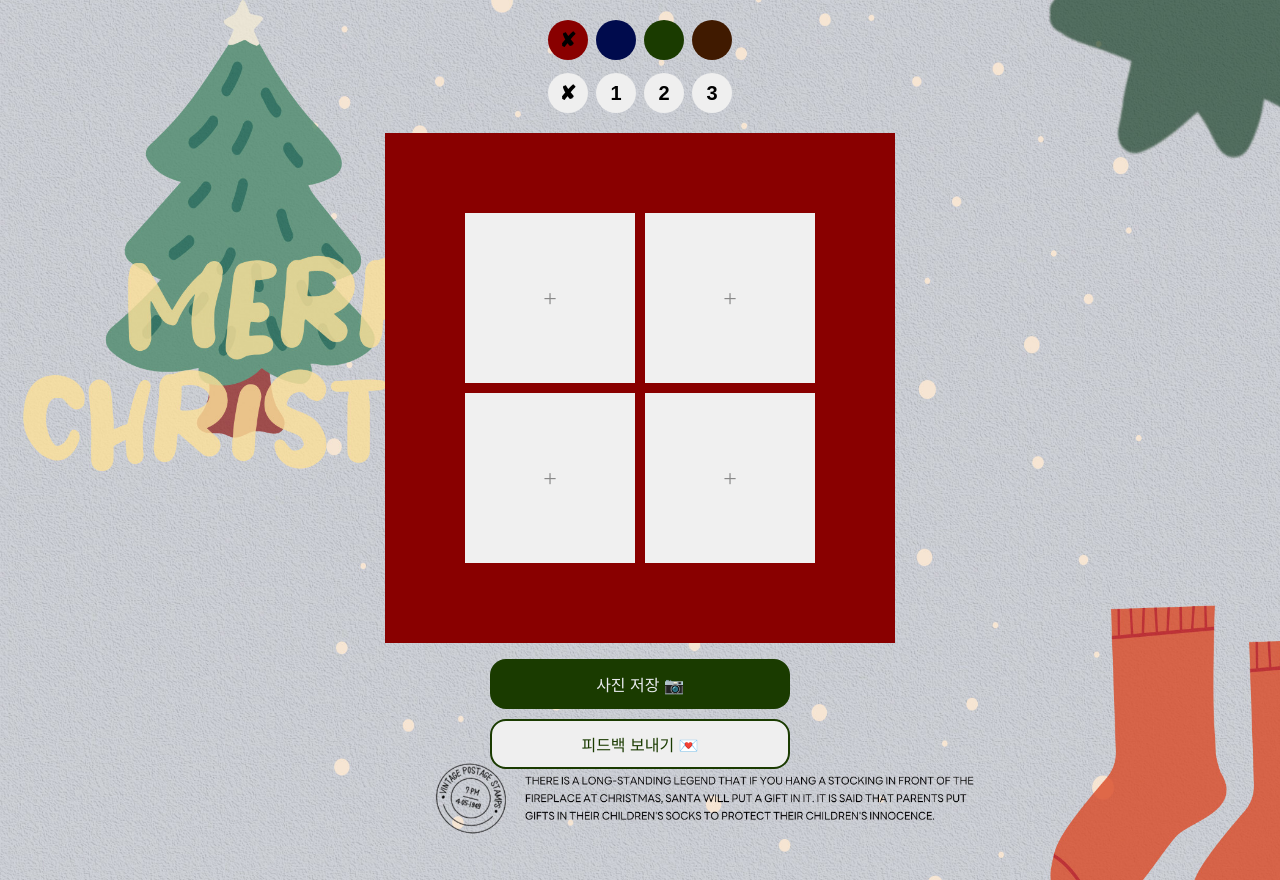
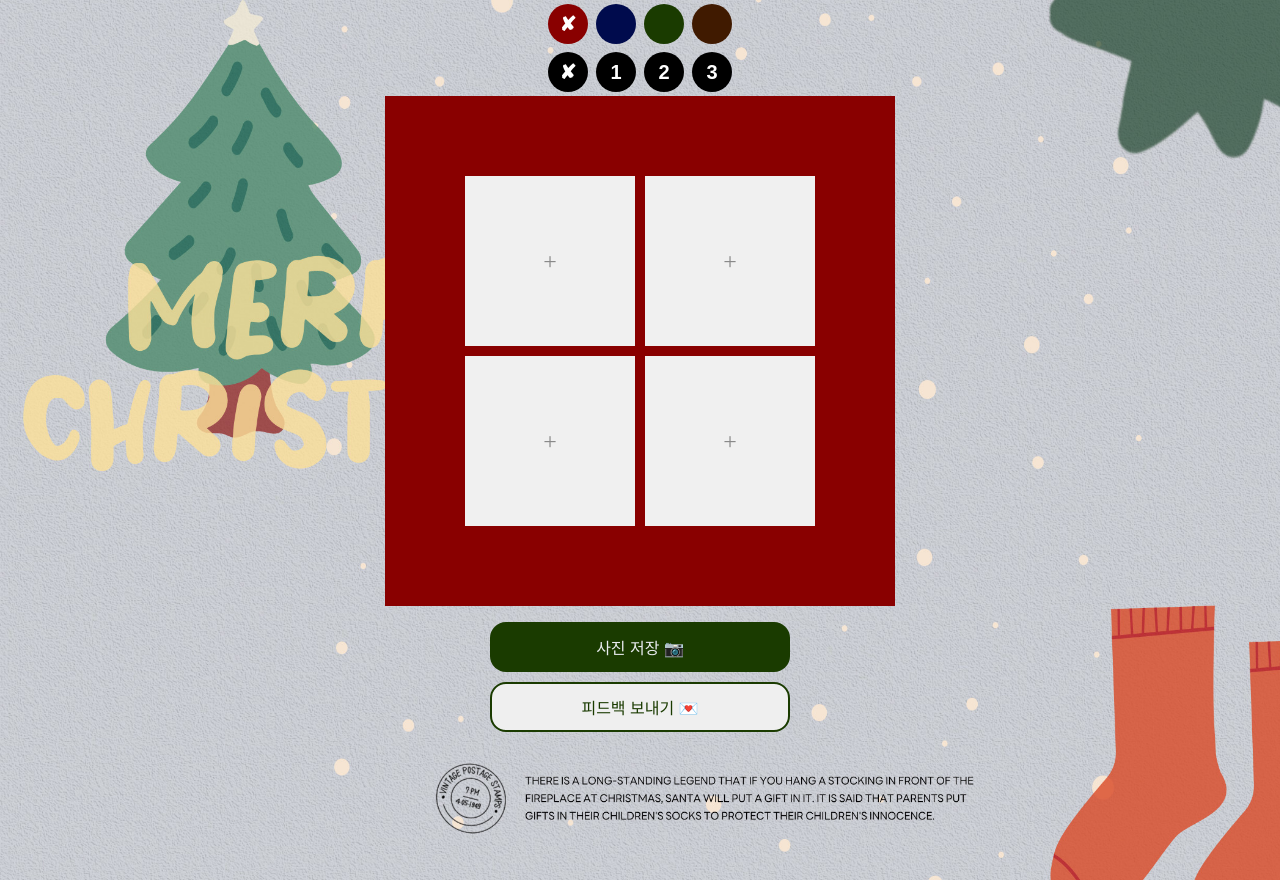
Before and after one commit to gaebaribari/fourcuts, a React (Create React App) app: page / in a window 1280 px wide. Built offline with nearby package versions, Linux system fonts and the light colour scheme; no server answers.

Commit message:
refactoring: SelectButton

```diff
--- a/src/App.tsx
+++ b/src/App.tsx
@@ -1,14 +1,9 @@
 import { useRef, useState } from "react";
+import Feedback from "./components/Feedback";
 import FourCuts from "./components/FourCuts";
-import FeedbackButton from "./components/FeedbackButton";
 import { downloadImage } from "./functions/downloadImage";
-import {
-	PageContainer,
-	Wrapper,
-	stickers,
-	colors,
-} from "./styles/styledComponents";
-import { ColorButton, ButtonWrap, CaptureButton } from "./styles/button";
+import { PageContainer, Wrapper, stickers, colors } from "./styles/fourcuts";
+import { SelectButton, SelectButtonWrap, CaptureButton } from "./styles/button";
 
 function App() {
 	const fourCutsRef = useRef<HTMLDivElement | null>(null);
@@ -26,37 +21,33 @@ function App() {
 	return (
 		<PageContainer>
 			<Wrapper>
-				<div style={{ display: "flex", marginTop: "16px" }}>
+				<SelectButtonWrap>
 					{colors.map((color: string) => (
-						<ColorButton
+						<SelectButton
 							key={color}
 							buttonColor={color}
 							onClick={() => handleColorSelect(color)}
-							isSelected={color === selectedColor}
-						/>
+						>
+							{selectedColor === color ? "✘" : ""}
+						</SelectButton>
 					))}
-				</div>
-				<ButtonWrap>
+				</SelectButtonWrap>
+				<SelectButtonWrap>
 					{stickers.map((sticker: string, index: number) => (
-						<button key={sticker} onClick={() => setSelectedSticker(sticker)}>
-							{selectedSticker === sticker
-								? "✘"
-								: index === 0
-								? "0"
-								: index === 1
-								? "1"
-								: index === 2
-								? "2"
-								: "3"}
-						</button>
+						<SelectButton
+							key={sticker}
+							onClick={() => setSelectedSticker(sticker)}
+						>
+							{selectedSticker === sticker ? "✘" : index}
+						</SelectButton>
 					))}
-				</ButtonWrap>
+				</SelectButtonWrap>
 				<div ref={fourCutsRef}>
 					<FourCuts backgroundColor={selectedColor} sticker={selectedSticker} />
 				</div>
 				<div style={{ marginTop: "16px" }}>
 					<CaptureButton onClick={handleDownload}>사진 저장 📷</CaptureButton>
-					<FeedbackButton />
+					<Feedback />
 				</div>
 			</Wrapper>
 		</PageContainer>
--- a/src/components/FeedbackButton.tsx
+++ b/src/components/Feedback.tsx
@@ -2,19 +2,16 @@ import React, { useState } from "react";
 import { db } from "../firebase";
 import { collection, addDoc } from "firebase/firestore";
 import {
-	ModalOverlay,
+	ModalBackground,
 	ModalContent,
 	Title,
 	ErrorMessage,
 	TextArea,
-} from "../styles/styledComponents";
-import { FeedbackButton, SubmitButton } from "../styles/button";
+	FeedbackButton,
+	SubmitButton,
+} from "../styles/feedback";
 
-interface Props {
-	apiEndpoint?: string;
-}
-
-const Feedback: React.FC<Props> = ({ apiEndpoint = "/api/feedback" }) => {
+const Feedback = () => {
 	const [message, setMessage] = useState("");
 	const [isOpen, setIsOpen] = useState(false);
 	const [isSubmitting, setIsSubmitting] = useState(false);
@@ -29,45 +26,23 @@ const Feedback: React.FC<Props> = ({ apiEndpoint = "/api/feedback" }) => {
 			return;
 		}
 		setIsSubmitting(true);
-
-		try {
-			const response = await fetch(apiEndpoint, {
-				method: "POST",
-				headers: {
-					"Content-Type": "application/json",
-				},
-				body: JSON.stringify({
-					message: message.trim(),
-					timestamp: new Date().toISOString(),
-				}),
-			});
-
-			if (!response.ok) {
-				throw new Error("피드백 제출에 실패했습니다.");
-			}
-
-			setMessage("");
-			setIsOpen(false);
-		} catch (error) {
-			console.error("피드백 제출 중 오류:", error);
-			setError("피드백 제출에 실패했습니다. 다시 시도해주세요.");
-		} finally {
-			setIsSubmitting(false);
-		}
 	};
 
 	const submitFeedback = async () => {
+		const TIME_ZONE = 9 * 60 * 60 * 1000;
+		const d = new Date();
+		const date = new Date(d.getTime() + TIME_ZONE).toISOString().split("T")[0];
+		const time = d.toTimeString().split(" ")[0];
 		try {
-			try {
-				const printRef = collection(db, "feedback");
-				await addDoc(printRef, {
-					feedback: message,
-				});
-			} catch (firebaseError) {
-				console.error("Firebase logging error:", firebaseError);
-			}
-		} catch (error) {
-			console.error("Error converting div to image:", error);
+			await addDoc(collection(db, "feedback"), {
+				feedback: message,
+				timestamp: date + " " + time,
+			});
+			setIsSubmitting(false);
+			setIsOpen(false);
+			setMessage("");
+		} catch (firebaseError) {
+			console.error("Firebase logging error:", firebaseError);
 		}
 	};
 
@@ -78,7 +53,7 @@ const Feedback: React.FC<Props> = ({ apiEndpoint = "/api/feedback" }) => {
 			</FeedbackButton>
 
 			{isOpen && (
-				<ModalOverlay onClick={() => setIsOpen(false)}>
+				<ModalBackground onClick={() => setIsOpen(false)}>
 					<ModalContent onClick={(e) => e.stopPropagation()}>
 						<Title>피드백 대환영 🤍</Title>
 						<form onSubmit={handleSubmit}>
@@ -98,7 +73,7 @@ const Feedback: React.FC<Props> = ({ apiEndpoint = "/api/feedback" }) => {
 							</SubmitButton>
 						</form>
 					</ModalContent>
-				</ModalOverlay>
+				</ModalBackground>
 			)}
 		</>
 	);
--- a/src/components/FourCuts.tsx
+++ b/src/components/FourCuts.tsx
@@ -8,7 +8,7 @@ import {
 	FileInput,
 	ImageWrapper,
 	StyledImage,
-} from "../styles/styledComponents";
+} from "../styles/fourcuts";
 import { CloseButton } from "../styles/button";
 
 interface FourCutsProps {
--- a/src/styles/button.ts
+++ b/src/styles/button.ts
@@ -13,27 +13,6 @@ export const Button = styled.button`
 	&:disabled {
 		opacity: 0.7;
 		cursor: not-allowed;
-	}
-`;
-
-export const SubmitButton = styled(Button)`
-	background-color: #1a3b00;
-	color: white;
-	width: 100%;
-	padding: 12px;
-
-	&:hover:not(:disabled) {
-		background-color: #1a3b00;
-	}
-`;
-
-export const FeedbackButton = styled(Button)`
-	border: 2px solid #1a3b00;
-	margin-top: 10px;
-	color: #1a3b00;
-
-	&:hover {
-		background-color: #e9ecef;
 	}
 `;
 
@@ -56,52 +35,23 @@ export const CaptureButton = styled(Button)`
 	color: #e9ecef;
 `;
 
-export const ButtonWrap = styled.div`
-	display: flex;
-	margin: 5px 0 16px 0;
-
-	& > button {
-		border: none;
-		width: 40px;
-		height: 40px;
-		border-radius: 50%;
-		margin: 4px;
-		font-size: 20px;
-		font-weight: bold;
-	}
-`;
-
-export const ColorButton = styled.button<{
-	buttonColor: string;
-	isSelected?: boolean;
+export const SelectButton = styled.button<{
+	buttonColor?: string;
 }>`
 	border: none;
 	width: 40px;
 	height: 40px;
 	border-radius: 50%;
 	margin: 4px;
-	background-color: ${(props) => props.buttonColor};
-
-	cursor: pointer;
-	transition: transform 0.2s ease;
-	position: relative;
+	font-size: 20px;
+	font-weight: bold;
+	color: white;
+	background-color: ${(props) => props.buttonColor || "black"};
 	display: flex;
 	align-items: center;
 	justify-content: center;
+`;
 
-	&:hover {
-		transform: scale(1.1);
-	}
-
-	&::after {
-		content: "✘"; // 일반 체크마크
-		display: ${(props) => (props.isSelected ? "block" : "none")};
-		color: rgba(255, 255, 255, 0.9);
-		font-size: 20px;
-		font-weight: bold;
-
-		-webkit-text-fill-color: black;
-		-webkit-tap-highlight-color: transparent;
-		-webkit-focus-ring-color: transparent;
-	}
+export const SelectButtonWrap = styled.div`
+	display: flex;
 `;
--- /dev/null
+++ b/src/styles/feedback.ts
@@ -0,0 +1,72 @@
+import styled from "styled-components";
+import { Button } from "./button";
+
+export const ModalBackground = styled.div`
+	position: fixed;
+	top: 0;
+	left: 0;
+	width: 100%;
+	height: 100%;
+	background-color: rgba(0, 0, 0, 0.5);
+	display: flex;
+	justify-content: center;
+	align-items: center;
+	z-index: 1000;
+`;
+
+export const ModalContent = styled.div`
+	background: white;
+	padding: 20px;
+	border-radius: 8px;
+	width: 90%;
+	max-width: 425px;
+	box-shadow: 0 2px 10px rgba(0, 0, 0, 0.1);
+`;
+
+export const Title = styled.h2`
+	margin: 0 0 20px 0;
+	font-size: 1.5rem;
+	color: #333;
+`;
+
+export const TextArea = styled.textarea`
+	width: 94%;
+	min-height: 100px;
+	padding: 12px;
+	border: 1px solid #ddd;
+	border-radius: 4px;
+	margin-bottom: 16px;
+	font-size: 1rem;
+	resize: vertical;
+
+	&:focus {
+		outline: none;
+		border-color: #1a3b00;
+	}
+`;
+export const ErrorMessage = styled.div`
+	color: #dc3545;
+	margin-bottom: 16px;
+	font-size: 0.875rem;
+`;
+
+export const FeedbackButton = styled(Button)`
+	border: 2px solid #1a3b00;
+	margin-top: 10px;
+	color: #1a3b00;
+
+	&:hover {
+		background-color: #e9ecef;
+	}
+`;
+
+export const SubmitButton = styled(Button)`
+	background-color: #1a3b00;
+	color: white;
+	width: 100%;
+	padding: 12px;
+
+	&:hover:not(:disabled) {
+		background-color: #1a3b00;
+	}
+`;
--- a/src/styles/styledComponents.ts
+++ b/src/styles/fourcuts.ts
@@ -140,52 +140,3 @@ export const Wrapper = styled.div`
 export const colors = ["#890000", "#000b4d", "#1a3b00", "#401a00"];
 
 export const stickers = ["", "bg1", "bg2", "bg3"];
-
-export const ModalOverlay = styled.div`
-	position: fixed;
-	top: 0;
-	left: 0;
-	width: 100%;
-	height: 100%;
-	background-color: rgba(0, 0, 0, 0.5);
-	display: flex;
-	justify-content: center;
-	align-items: center;
-	z-index: 1000;
-`;
-
-export const ModalContent = styled.div`
-	background: white;
-	padding: 20px;
-	border-radius: 8px;
-	width: 90%;
-	max-width: 425px;
-	box-shadow: 0 2px 10px rgba(0, 0, 0, 0.1);
-`;
-
-export const Title = styled.h2`
-	margin: 0 0 20px 0;
-	font-size: 1.5rem;
-	color: #333;
-`;
-
-export const TextArea = styled.textarea`
-	width: 94%;
-	min-height: 100px;
-	padding: 12px;
-	border: 1px solid #ddd;
-	border-radius: 4px;
-	margin-bottom: 16px;
-	font-size: 1rem;
-	resize: vertical;
-
-	&:focus {
-		outline: none;
-		border-color: #1a3b00;
-	}
-`;
-export const ErrorMessage = styled.div`
-	color: #dc3545;
-	margin-bottom: 16px;
-	font-size: 0.875rem;
-`;
```
